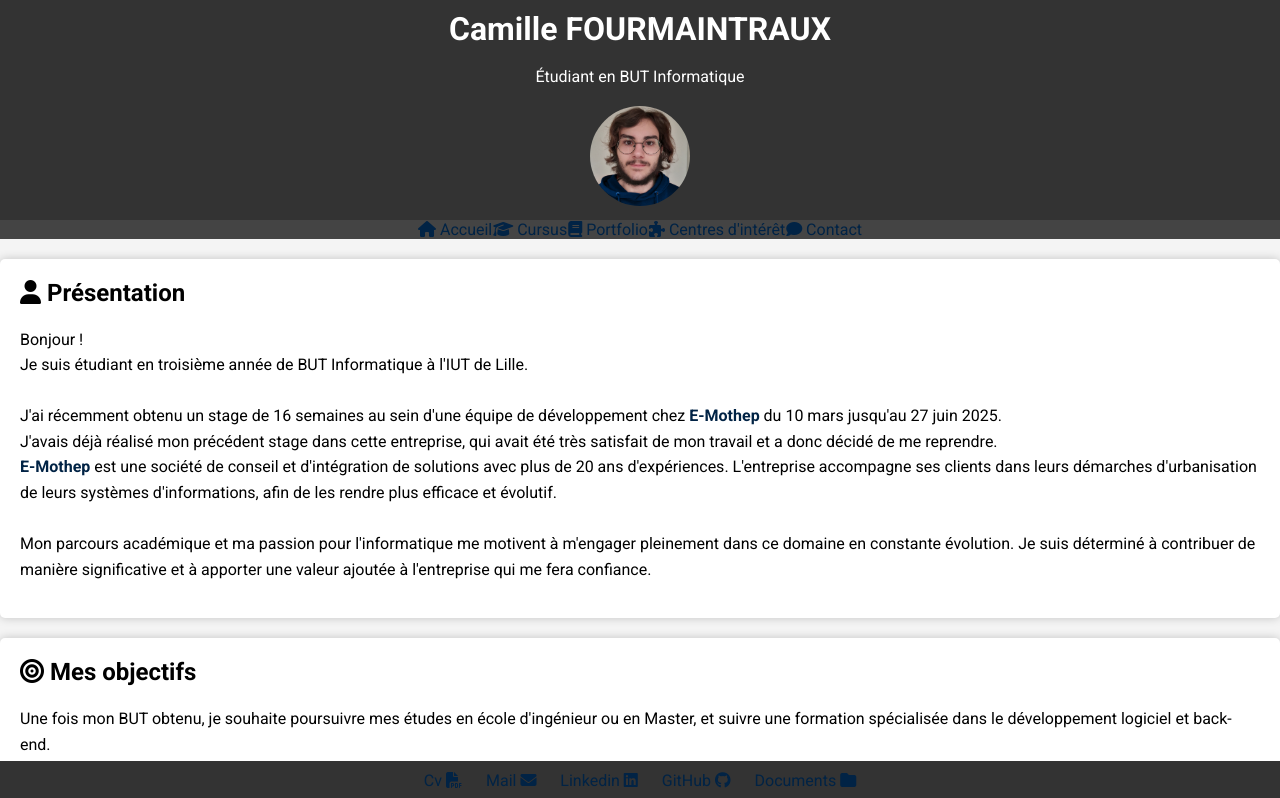
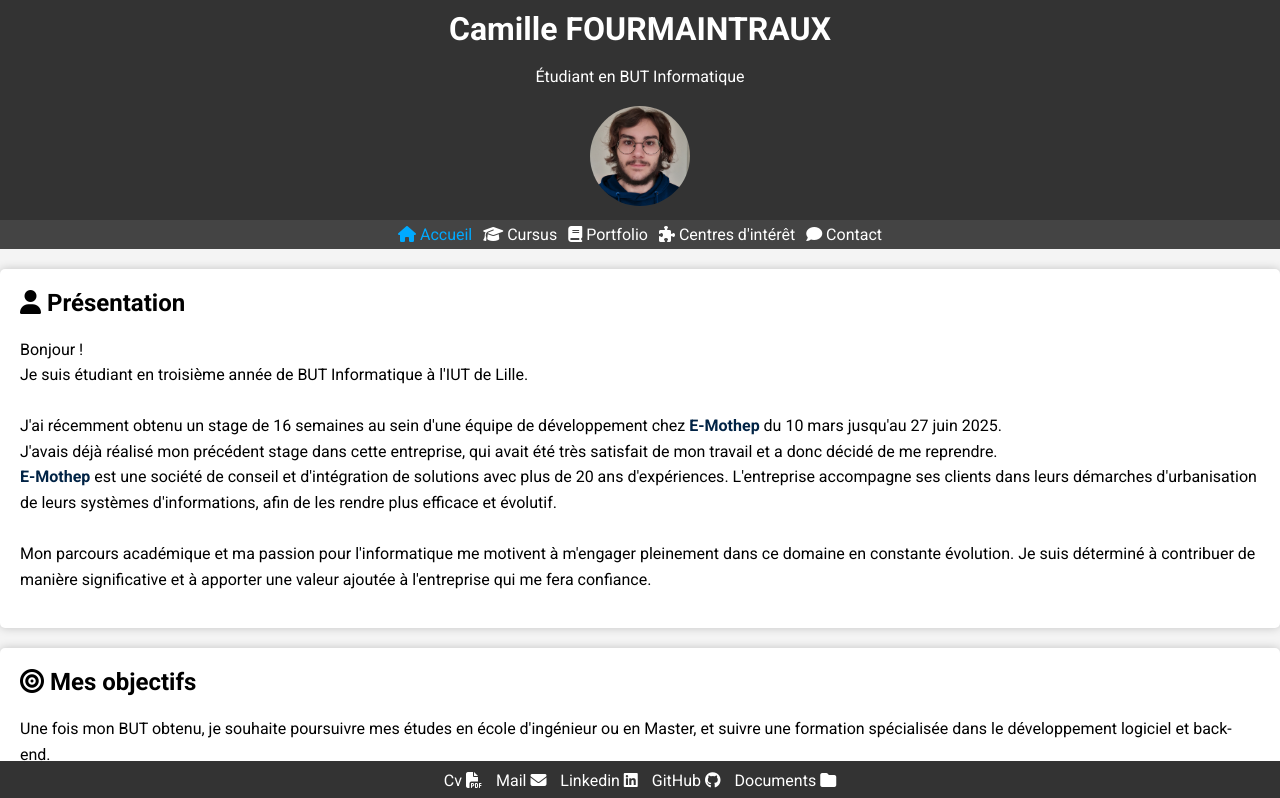
Before and after one commit to camillefourmaintrauxetu/portfolio, a React (Vite) app: page / in a window 1280 px wide. Shown: the top 798 px of the page. Built offline with nearby package versions, Linux system fonts and the light colour scheme.

Commit message:
Added new class navlink for css

```diff
--- a/src/parts/Footer.tsx
+++ b/src/parts/Footer.tsx
@@ -6,11 +6,11 @@ export default function Footer() {
         <>
         <span id="findepage"></span>
         <footer>
-        <a href="/files/resume.pdf"> Cv <i className="fas fa-file-pdf"></i></a>
-        <NavLink to="contact"> Mail <i className="fas fa-envelope"></i></NavLink>
-        <a href="https://www.linkedin.com/in/camille-fourmaintraux-708b34275/"target="_blank"> Linkedin <i className="fab fa-linkedin"></i></a>
-        <a href="https://github.com/CamilleFourmaintraux"target="_blank"> GitHub <i className="fab fa-github"></i></a>
-        <NavLink to="documents" className={({ isActive }) => isActive ? "current" : ""}> Documents <Icon/></NavLink>
+        <a href="/files/resume.pdf" className="navlink"> Cv <i className="fas fa-file-pdf"></i></a>
+        <NavLink to="contact" className="navlink"> Mail <i className="fas fa-envelope"></i></NavLink>
+        <a href="https://www.linkedin.com/in/camille-fourmaintraux-708b34275/"target="_blank" className="navlink"> Linkedin <i className="fab fa-linkedin"></i></a>
+        <a href="https://github.com/CamilleFourmaintraux"target="_blank" className="navlink"> GitHub <i className="fab fa-github"></i></a>
+        <NavLink to="documents" className={({ isActive }) => isActive ? "current navlink" : "navlink"}> Documents <Icon/></NavLink>
         </footer>
         </>
     );
--- a/src/parts/nav/MainNav.tsx
+++ b/src/parts/nav/MainNav.tsx
@@ -3,19 +3,19 @@ import { NavLink } from "react-router";
 const MainNav: React.FC = () => {
   return (
     <nav id="mainnav">
-      <NavLink to="/" className={({ isActive }) => (isActive ? "current" : "")}>
+      <NavLink to="/" className={({ isActive }) => (isActive ? "current navlink" : "navlink")}>
         <i className="fas fa-home"></i> Accueil
       </NavLink>
-      <NavLink to="/cursus" className={({ isActive }) => (isActive ? "current" : "")}>
+      <NavLink to="/cursus" className={({ isActive }) => (isActive ? "current navlink" : "navlink")}>
         <i className="fas fa-graduation-cap"></i> Cursus
       </NavLink>
-      <NavLink to="/portfolio" className={({ isActive }) => (isActive ? "current" : "")}>
+      <NavLink to="/portfolio" className={({ isActive }) => (isActive ? "current navlink" : "navlink")}>
         <i className="fas fa-book"></i> Portfolio
       </NavLink>
-      <NavLink to="/passions" className={({ isActive }) => (isActive ? "current" : "")}>
+      <NavLink to="/passions" className={({ isActive }) => (isActive ? "current navlink" : "navlink")}>
         <i className="fas fa-puzzle-piece"></i> Centres d'intérêt
       </NavLink>
-      <NavLink to="/contact" className={({ isActive }) => (isActive ? "current" : "")}>
+      <NavLink to="/contact" className={({ isActive }) => (isActive ? "current navlink" : "navlink")}>
         <i className="fas fa-comment"></i> Contact
       </NavLink>
     </nav>
```
